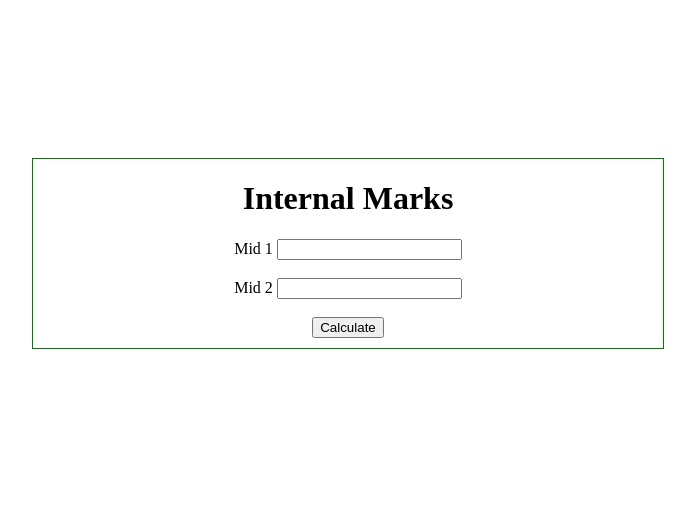
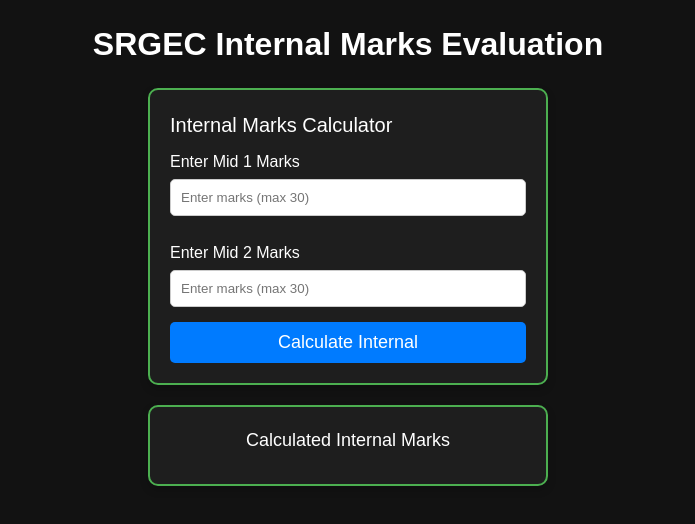
Before and after one commit to konda77/internal-marks-calculator, a plain HTML site: page index.html in a window 1280 px wide. Shown: the whole page, without its empty margins (292-987 px from the left). Drawn offline with Linux system fonts and the light colour scheme.

Commit message:
Update index.html
This is second commit

```diff
--- a/index.html
+++ b/index.html
@@ -5,35 +5,122 @@
     <meta name="viewport" content="width=device-width, initial-scale=1.0">
     <title>SRGEC Internal Marks Evaluation</title>
     <style>
+        * {
+            margin: 0;
+            padding: 0;
+            box-sizing: border-box;
+            font-family: "Arial", sans-serif;
+        }
+
+        body {
+            background-color: #121212;
+            color: #fff;
+            font-size: 16px;
+            line-height: 1.5;
+            padding: 20px;
+        }
+
+        h1, h2 {
+            text-align: center;
+            margin-bottom: 20px;
+        }
+
         form {
+            max-width: 400px;
+            margin: 20px auto;
+            padding: 20px;
+            border: 2px solid #4CAF50;
+            background-color: #1e1e1e;
+            border-radius: 10px;
+            box-shadow: 0 4px 8px rgba(0, 0, 0, 0.2);
+        }
+
+        form p {
+            font-size: 20px;
+            margin-bottom: 10px;
+        }
+
+        label {
+            display: block;
+            margin: 10px 0 5px;
+            font-size: 16px;
+        }
+
+        input[type="text"] {
+            width: 100%;
+            padding: 10px;
+            margin-bottom: 15px;
+            border: 1px solid #ccc;
+            border-radius: 5px;
+        }
+
+        #btn {
+            display: block;
+            width: 100%;
+            padding: 10px;
+            font-size: 18px;
+            color: #fff;
+            background-color: #007BFF;
+            border: none;
+            border-radius: 5px;
+            cursor: pointer;
+            transition: background-color 0.3s;
+        }
+
+        #btn:hover {
+            background-color: #0056b3;
+        }
+
+        .result {
+            max-width: 400px;
+            margin: 20px auto;
+            padding: 20px;
             text-align: center;
-            border: 1px solid black;
-            margin-left: 25%;
-            margin-right: 25%;
-            padding-bottom: 10px;
-            border-color: green;
+            border: 2px solid #4CAF50;
+            background-color: #1e1e1e;
+            border-radius: 10px;
+            box-shadow: 0 4px 8px rgba(0, 0, 0, 0.2);
         }
-        .result {
-            text-align: center;
+
+        .result p {
+            font-size: 18px;
         }
-        .table {
-            padding-top: 150px;
+
+        #result {
+            font-size: 24px;
+            font-weight: bold;
+            color: #4CAF50;
+            margin-top: 10px;
+        }
+
+        @media (max-width: 480px) {
+            form, .result {
+                padding: 15px;
+            }
+
+            form p, label, #btn, .result p {
+                font-size: 16px;
+            }
+
+            #result {
+                font-size: 20px;
+            }
         }
     </style>
 </head>
 <body>
-<div class="table">
+    <h1>SRGEC Internal Marks Evaluation</h1>
     <form id="form" onsubmit="calculate(); return false;">
-        <h1>Internal Marks</h1>
-        <label for="mid1">Mid 1</label>
-        <input type="text" id="mid1"> <br><br>
-        <label for="mid2">Mid 2</label>
-        <input type="text" id="mid2"> <br> <br>
-        <input type="submit" value="Calculate">
+        <p>Internal Marks Calculator</p>
+        <label for="mid1">Enter Mid 1 Marks</label>
+        <input type="text" id="mid1" placeholder="Enter marks (max 30)" required>
+        <label for="mid2">Enter Mid 2 Marks</label>
+        <input type="text" id="mid2" placeholder="Enter marks (max 30)" required>
+        <input type="submit" value="Calculate Internal" id="btn">
     </form>
     <div class="result">
-        <h2 id="result"></h2>
-    </div>
+        <p>Calculated Internal Marks</p>
+        <p id="result"></p>
     </div>
 
     <script>
@@ -41,16 +128,13 @@
             let mid1 = parseInt(document.getElementById("mid1").value, 10);
             let mid2 = parseInt(document.getElementById("mid2").value, 10);
 
-        if (isNaN(mid1) || isNaN(mid2) && mid1 > 30 || mid2 > 30) {
-            document.getElementById("result").innerHTML = "Please enter valid numbers for both inputs.";
+            if (isNaN(mid1) || isNaN(mid2) || mid1 > 30 || mid2 > 30 || mid1 < 0 || mid2 < 0) {
+                document.getElementById("result").innerHTML = "Please enter valid numbers between 0 and 30.";
                 return;
             }
 
-
-        let result = (0.7 * mid1) + (0.3 * mid2);
-        result = Math.ceil(result);
-
-        document.getElementById("result").innerHTML = "Result: " + result;
+            let result = Math.ceil((0.7 * mid1) + (0.3 * mid2));
+            document.getElementById("result").innerHTML = `Your Internal Marks: ${result}`;
         }
     </script>
 </body>
```
Lines whose indentation alone changed are shown as unchanged.
